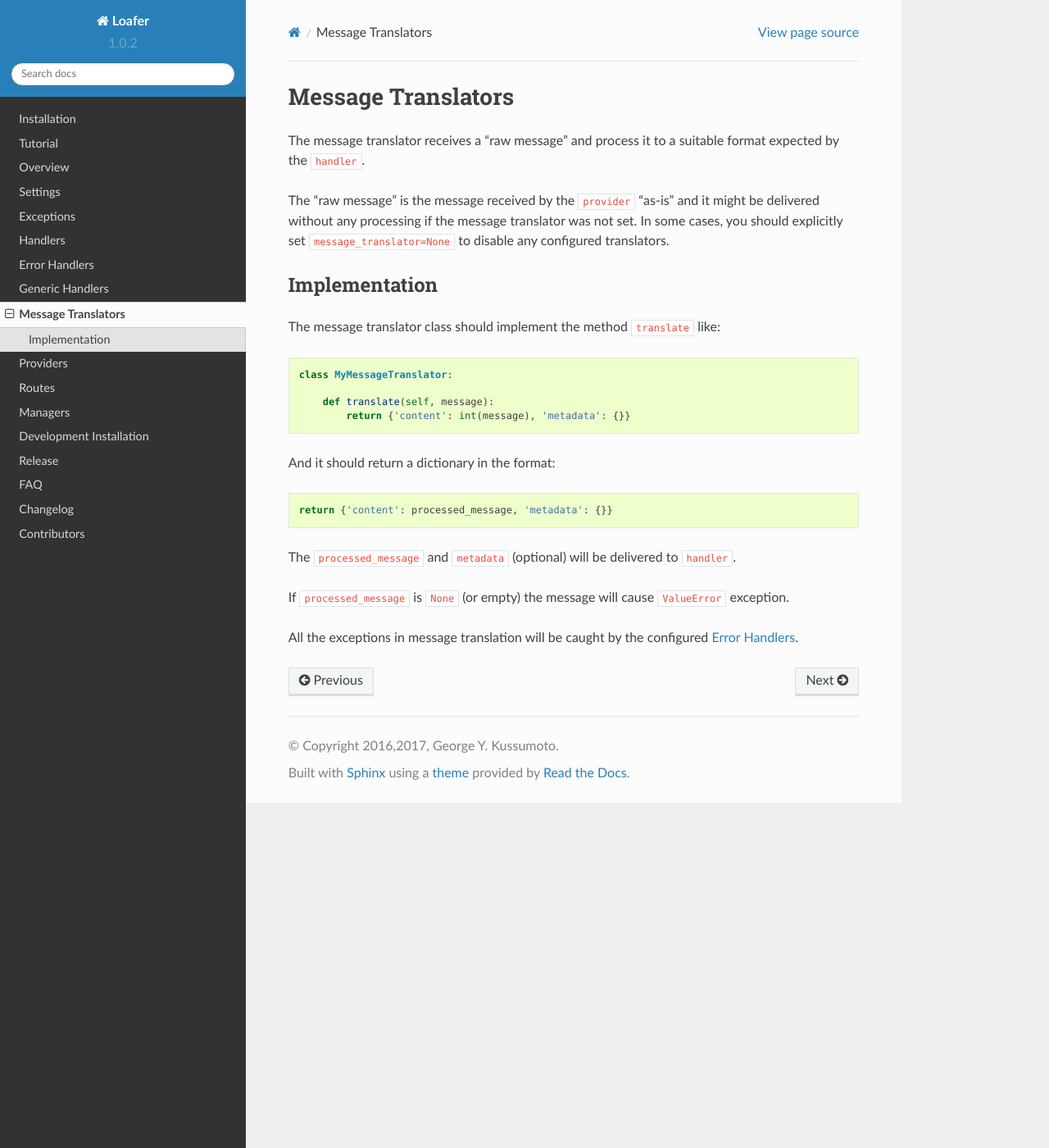
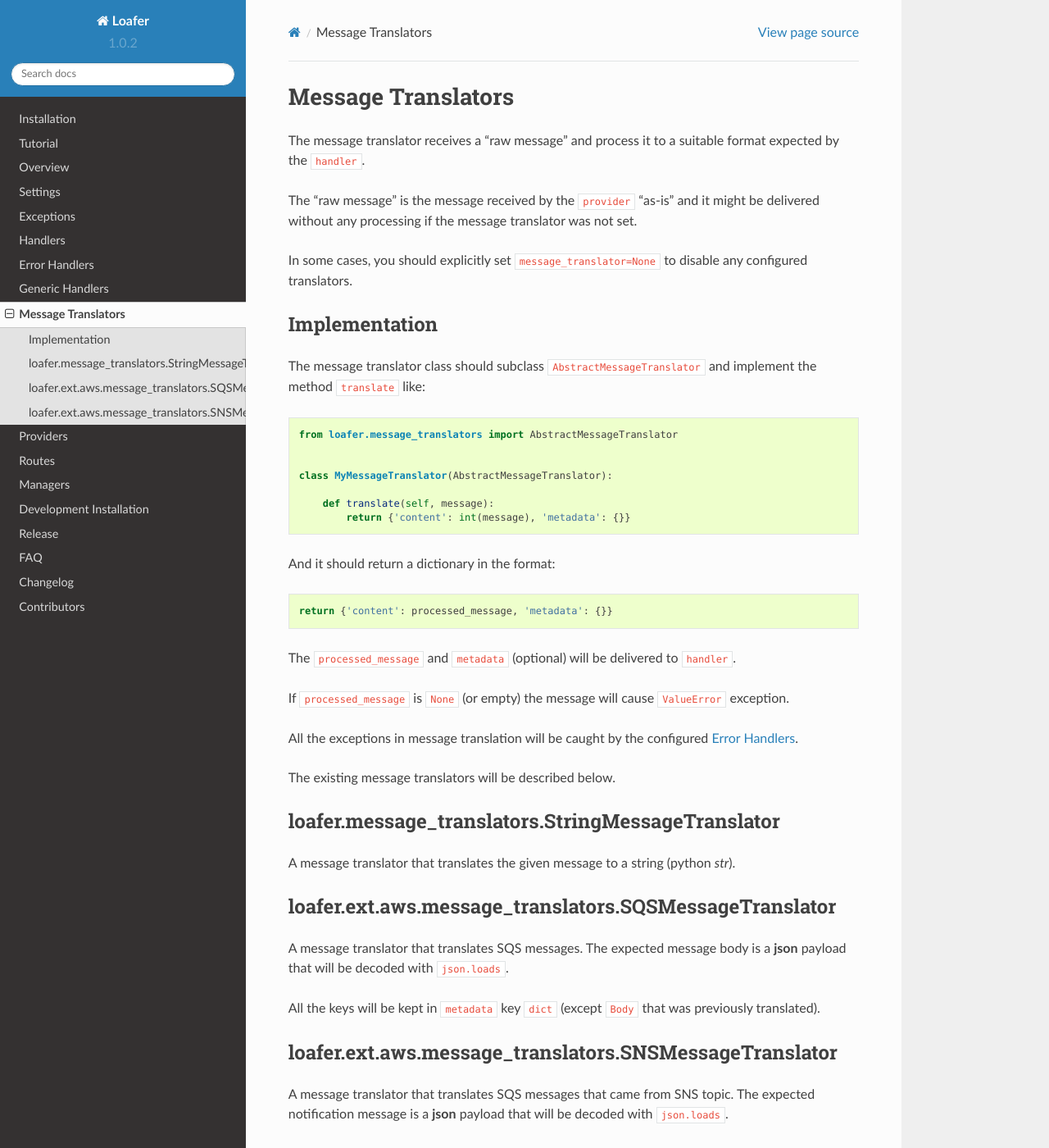
Before and after one commit to georgeyk/loafer, a Sphinx documentation site: the page built from docs/source/message_translators.rst, in a window 1280 px wide and 1400 px high. Shown: the whole window at 82% size. Built offline with Sphinx 7.4.7 and the Read the Docs theme 2.0.0, drawn with Linux system fonts in a browser that asks for light colours; some of the changed text lies outside the part shown.

Commit message:
Update message translators doc

```diff
--- a/docs/source/message_translators.rst
+++ b/docs/source/message_translators.rst
@@ -7,6 +7,7 @@ format expected by the ``handler``.
 The "raw message" is the message received by the ``provider`` "as-is" and
 it might be delivered without any processing if the message translator was
 not set.
+
 In some cases, you should explicitly set ``message_translator=None`` to disable
 any configured translators.
 
@@ -14,12 +15,18 @@ any configured translators.
 Implementation
 ~~~~~~~~~~~~~~
 
-The message translator class should implement the method ``translate`` like::
+The message translator class should subclass ``AbstractMessageTranslator`` and
+implement the method ``translate`` like::
 
-    class MyMessageTranslator:
+
+    from loafer.message_translators import AbstractMessageTranslator
+
+
+    class MyMessageTranslator(AbstractMessageTranslator):
 
         def translate(self, message):
             return {'content': int(message), 'metadata': {}}
+
 
 And it should return a dictionary in the format::
 
@@ -33,3 +40,39 @@ If ``processed_message`` is ``None`` (or empty) the message will cause
 
 All the exceptions in message translation will be caught by the configured
 :doc:`error_handlers`.
+
+The existing message translators will be described below.
+
+
+loafer.message_translators.StringMessageTranslator
+~~~~~~~~~~~~~~~~~~~~~~~~~~~~~~~~~~~~~~~~~~~~~~~~~~
+
+A message translator that translates the given message to a string (python `str`).
+
+
+loafer.ext.aws.message_translators.SQSMessageTranslator
+~~~~~~~~~~~~~~~~~~~~~~~~~~~~~~~~~~~~~~~~~~~~~~~~~~~~~~~
+
+A message translator that translates SQS messages. The expected message body
+is a **json** payload that will be decoded with ``json.loads``.
+
+All the keys will be kept in ``metadata`` key ``dict`` (except ``Body``
+that was previously translated).
+
+
+loafer.ext.aws.message_translators.SNSMessageTranslator
+~~~~~~~~~~~~~~~~~~~~~~~~~~~~~~~~~~~~~~~~~~~~~~~~~~~~~~~
+
+A message translator that translates SQS messages that came from SNS topic.
+The expected notification message is a **json** payload that will be decoded
+with ``json.loads``.
+
+SNS notifications wraps (and encodes) the message inside the body of a SQS
+message, so the ``SQSMessageTranslator`` will fail to properly
+translate those messages (or at least, fail to translate to the expected format).
+
+
+All the keys will be kept in ``metadata`` key ``dict`` (except ``Body``).
+
+
+For more details about message translators usage, check the :doc:`routes` examples.
```
Also changed, not shown: docs/source/routes.rst (+7 -2 lines).
